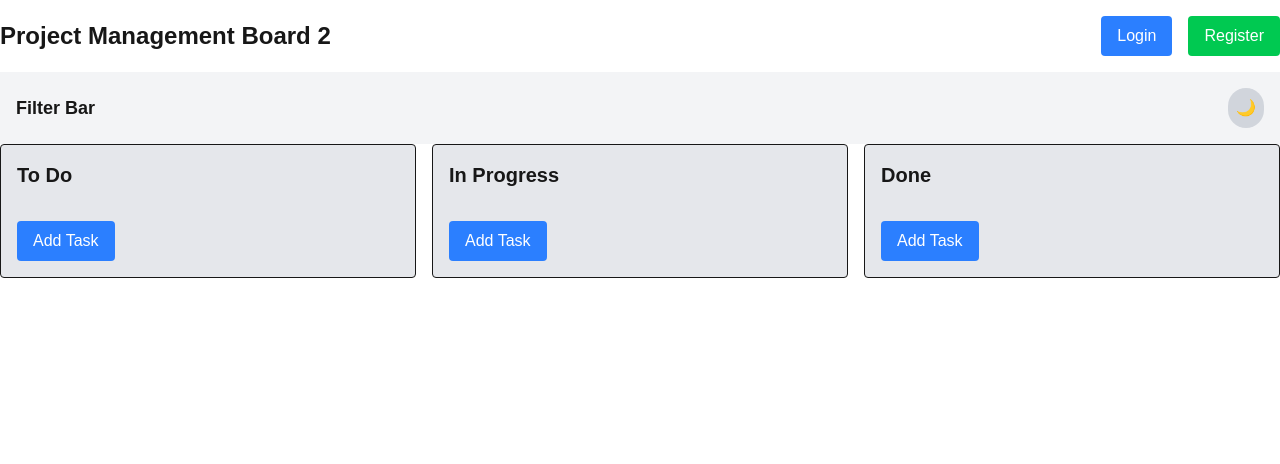
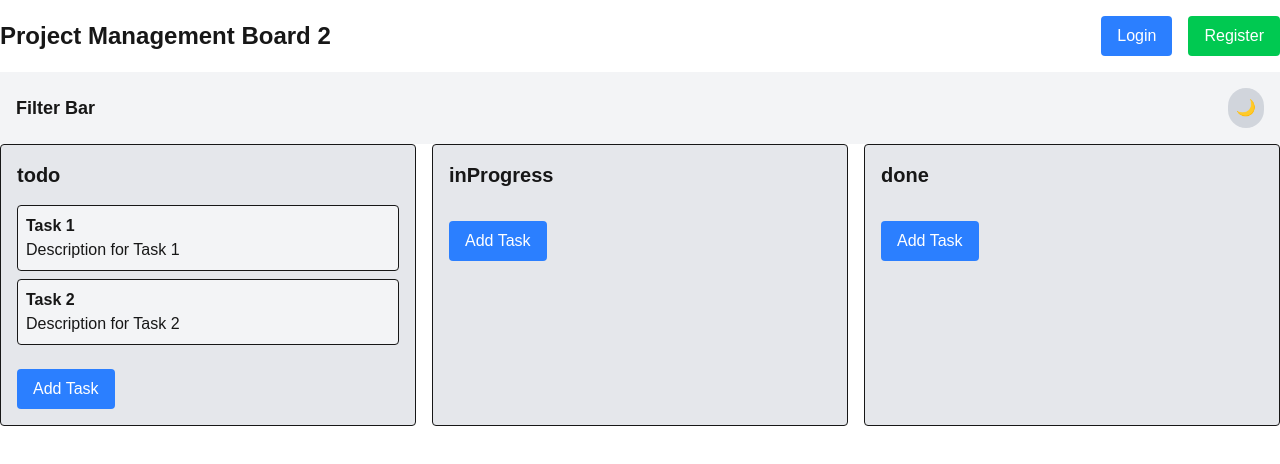
Before and after one commit to jaganraajan/projects-board, a Next.js app: page / in a window 1280 px wide. Shown: the top 464 px of the page. Built offline with nearby package versions, Linux system fonts and the light colour scheme.

Commit message:
make tasks draggable between columns

```diff
--- a/src/components/board/projects-board.tsx
+++ b/src/components/board/projects-board.tsx
@@ -4,74 +4,144 @@ import React, { useState } from "react";
 import { FilterBar } from "./filter-bar";
 
 type Task = {
+  id: string;
   title: string;
   description: string;
 };
 
+type ColumnProps = {
+  title: string;
+  tasks: Task[];
+  onDragStart: (event: React.DragEvent<HTMLDivElement>, taskId: string) => void;
+  onDragOver: (event: React.DragEvent<HTMLDivElement>) => void;
+  onDrop: (event: React.DragEvent<HTMLDivElement>, column: string) => void;
+  addTask: () => void;
+};
+
+const Column: React.FC<ColumnProps> = ({ title, tasks, onDragStart, onDragOver, onDrop, addTask}) => {
+  return (
+    <div
+      className="p-4 border rounded bg-gray-200 dark:bg-gray-800"
+      data-column={title}
+      onDragOver={onDragOver}
+      onDrop={(event) => onDrop(event, title)}
+    >
+      <h2 className="text-xl font-bold mb-4">{title}</h2>
+      {tasks.map((task) => (
+        <div
+          key={task.id}
+          className="p-2 border rounded mb-2 bg-gray-100 dark:bg-gray-700"
+          draggable
+          onDragStart={(event) => onDragStart(event, task.id)}
+        >
+          <h3 className="font-bold">{task.title}</h3>
+          <p>{task.description}</p>
+        </div>
+      ))}
+      <button
+        onClick={addTask}
+        className="mt-4 px-4 py-2 bg-blue-500 text-white rounded hover:bg-blue-600"
+      >
+        Add Task
+      </button>
+    </div>
+  );
+};
+
 export default function ProjectsBoard() {
   const [tasks, setTasks] = useState({
-    todo: [] as Task[],
-    inProgress: [] as Task[],
-    done: [] as Task[],
+    todo: [
+      { id: "1", title: "Task 1", description: "Description for Task 1" },
+      { id: "2", title: "Task 2", description: "Description for Task 2" },
+    ],
+    inProgress: [],
+    done: [],
   });
 
   const addTask = (column: "todo" | "inProgress" | "done") => {
     const title = prompt("Enter task title:");
     const description = prompt("Enter task description:");
     if (title && description) {
+      const newTask = { id: Date.now().toString(), title, description };
       setTasks((prev) => ({
         ...prev,
-        [column]: [...prev[column], { title, description }],
+        [column]: [...prev[column], newTask],
       }));
     }
   };
 
-  const renderTasks = (tasks: Task[]) =>
-    tasks.map((task, index) => (
-      <div key={index} className="p-2 border rounded mb-2 bg-gray-100 dark:bg-gray-700">
-        <h3 className="font-bold">{task.title}</h3>
-        <p>{task.description}</p>
-      </div>
-    ));
+  const onDragStart = (event: React.DragEvent<HTMLDivElement>, taskId: string) => {
+    const sourceColumn = event.currentTarget.closest("[data-column]")?.getAttribute("data-column");
+    console.log("Dragging task:", { taskId, sourceColumn }); // Debugging
+    event.dataTransfer.setData("taskId", taskId);
+    event.dataTransfer.setData("sourceColumn", sourceColumn || "");
+  };
+
+  const onDragOver = (event: React.DragEvent<HTMLDivElement>) => {
+    event.preventDefault(); // Allow drop
+  };
+
+  const onDrop = (event: React.DragEvent<HTMLDivElement>, targetColumn: string) => {
+    const taskId = event.dataTransfer.getData("taskId");
+    const sourceColumn = event.dataTransfer.getData("sourceColumn");
+    console.log('in onDrop', { taskId, sourceColumn, targetColumn });
+
+    if (!taskId || !sourceColumn) return;
+
+    // If the source and target columns are the same, do nothing
+    if (sourceColumn === targetColumn) return;
+
+    setTasks((prev) => {
+      const sourceTasks = [...prev[sourceColumn as keyof typeof tasks]];
+      const targetTasks = [...prev[targetColumn as keyof typeof tasks]];
+
+      const taskIndex = sourceTasks.findIndex((task) => task.id === taskId);
+      const [movedTask] = sourceTasks.splice(taskIndex, 1);
+
+      targetTasks.push(movedTask);
+
+      const updatedTasks = {
+        ...prev,
+        [sourceColumn]: sourceTasks,
+        [targetColumn]: targetTasks,
+      };
+
+      console.log("Updated tasks:", updatedTasks); // Debugging
+      return updatedTasks;
+    });
+  };
 
   return (
     <>
-        <FilterBar /><div className="grid grid-cols-3 gap-4">
-          {/* To Do Column */}
-          <div className="p-4 border rounded bg-gray-200 dark:bg-gray-800">
-              <h2 className="text-xl font-bold mb-4">To Do</h2>
-              {renderTasks(tasks.todo)}
-              <button
-                  onClick={() => addTask("todo")}
-                  className="mt-4 px-4 py-2 bg-blue-500 text-white rounded hover:bg-blue-600"
-              >
-                  Add Task
-              </button>
-          </div>
-
-          {/* In Progress Column */}
-          <div className="p-4 border rounded bg-gray-200 dark:bg-gray-800">
-              <h2 className="text-xl font-bold mb-4">In Progress</h2>
-              {renderTasks(tasks.inProgress)}
-              <button
-                  onClick={() => addTask("inProgress")}
-                  className="mt-4 px-4 py-2 bg-blue-500 text-white rounded hover:bg-blue-600"
-              >
-                  Add Task
-              </button>
-          </div>
-
-          {/* Done Column */}
-          <div className="p-4 border rounded bg-gray-200 dark:bg-gray-800">
-              <h2 className="text-xl font-bold mb-4">Done</h2>
-              {renderTasks(tasks.done)}
-              <button
-                  onClick={() => addTask("done")}
-                  className="mt-4 px-4 py-2 bg-blue-500 text-white rounded hover:bg-blue-600"
-              >
-                  Add Task
-              </button>
-          </div>
+      <FilterBar /><div className="grid grid-cols-3 gap-4"></div>
+      <div className="grid grid-cols-3 gap-4">
+        <Column
+          title="todo"
+          tasks={tasks.todo}
+          onDragStart={onDragStart}
+          onDragOver={onDragOver}
+          onDrop={onDrop}
+          addTask={() => addTask("todo")}
+          data-column="todo"
+        />
+        <Column
+          title="inProgress"
+          tasks={tasks.inProgress}
+          onDragStart={onDragStart}
+          onDragOver={onDragOver}
+          onDrop={onDrop}
+          addTask={() => addTask("inProgress")}
+          data-column="inProgress"
+        />
+        <Column
+          title="done"
+          tasks={tasks.done}
+          onDragStart={onDragStart}
+          onDragOver={onDragOver}
+          onDrop={onDrop}
+          addTask={() => addTask("done")}
+          data-column="done"
+        />
       </div>
     </>
   );
```
